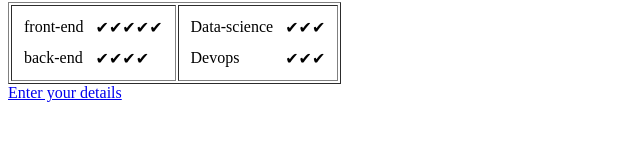
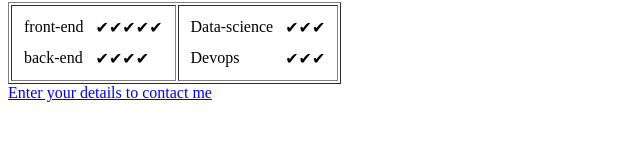
Before and after one commit to jitheeshbabu/cv, a plain HTML site: page hobbies.html in a window 1280 px wide. Shown: the part 171-312 px from the top of the page, without its empty margins (0-640 px from the left). Drawn offline with Linux system fonts and the light colour scheme.

Commit message:
Update hobbies.html
just some entry

```diff
--- a/hobbies.html
+++ b/hobbies.html
@@ -43,7 +43,7 @@
     </td>
   </tr>
 </table>
-<a href="forms.html">Enter your details</a>
+<a href="forms.html">Enter your details to contact me</a>
 
 </body>
 </html>
```
